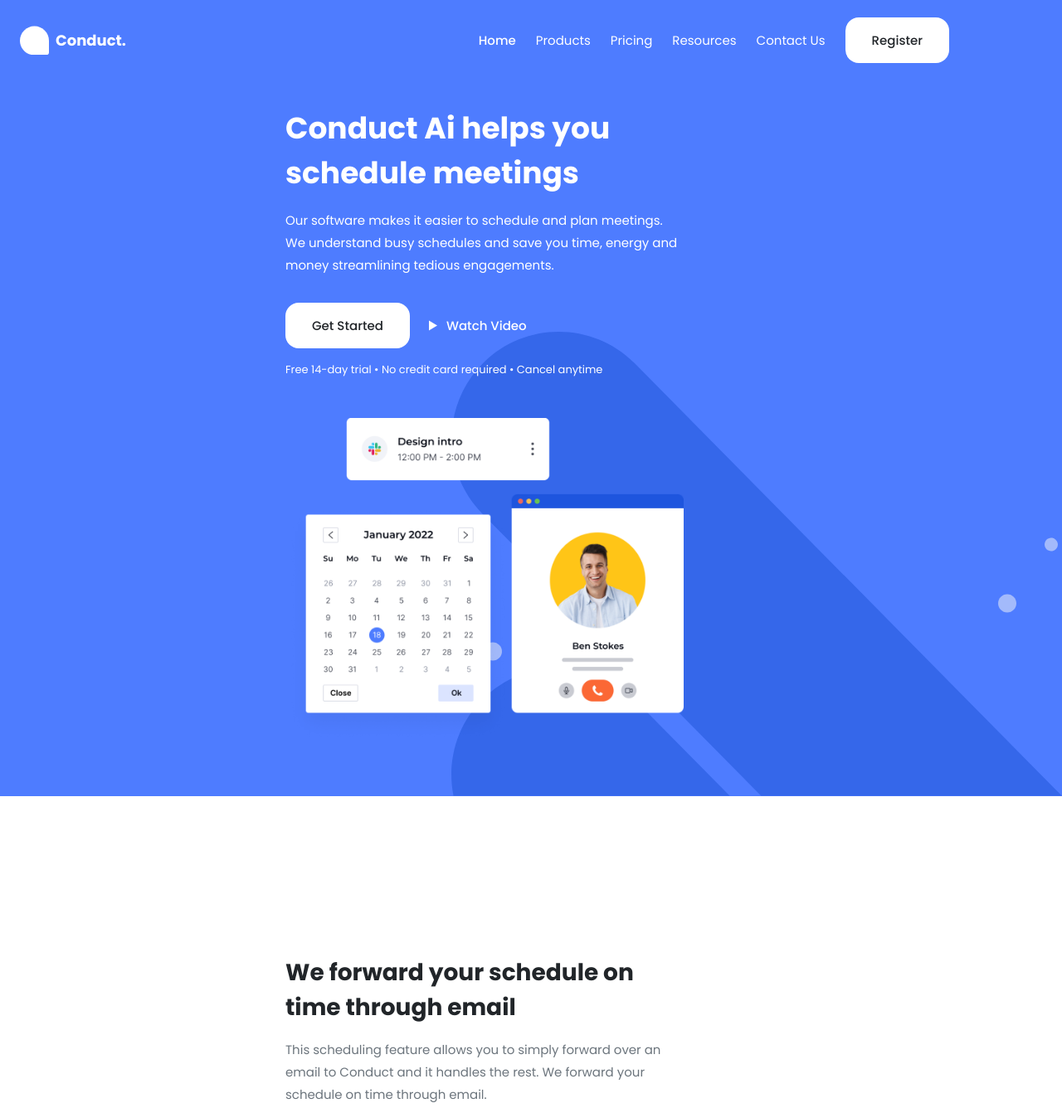
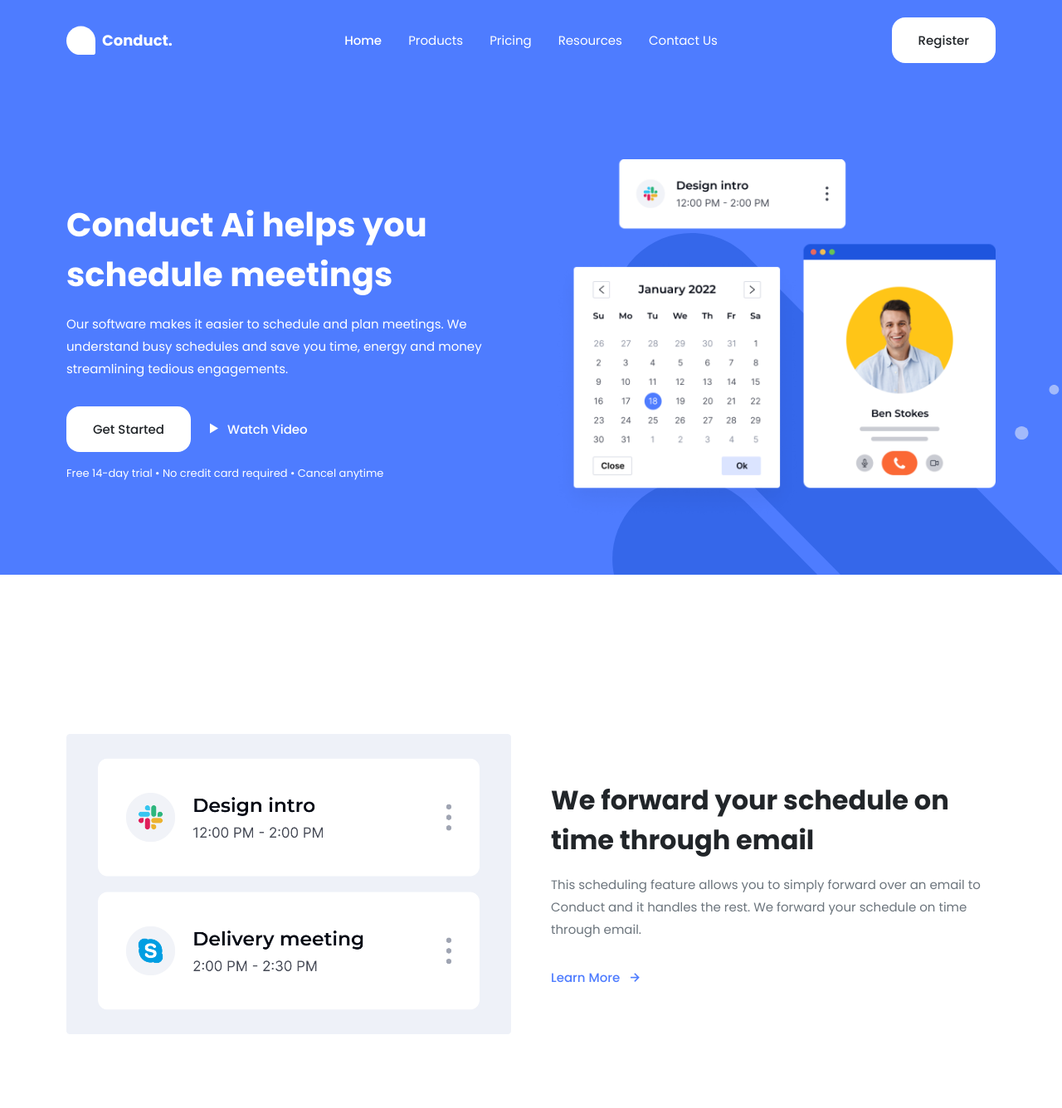
Before and after one commit to fajarfadillahh/conduct-meeting-arrange-website-html-css-js, a plain HTML site: page index.html in a window 1280 px wide. Shown: the top 1336 px of the page at 83% size. Drawn offline with nearby package versions, Linux system fonts and the light colour scheme.

Commit message:
responsive all section | 968px

```diff
--- a/scss/index.scss
+++ b/scss/index.scss
@@ -628,3 +628,86 @@ img {
     }
   }
 }
+
+// width 968px
+@media screen and (min-width: 968px) {
+  .section-title {
+    font-size: 32px;
+  }
+
+  .container {
+    margin: 0 auto;
+  }
+
+  .header {
+    &__container {
+      position: relative;
+    }
+
+    &__list {
+      position: absolute;
+      left: 50%;
+      transform: translateX(-50%);
+      gap: 2rem;
+    }
+  }
+
+  .home {
+    padding-top: 12rem;
+
+    &__container {
+      grid-template-columns: repeat(2, 1fr);
+      align-items: center;
+    }
+
+    &__data,
+    &__img {
+      width: auto;
+    }
+
+    &__title {
+      font-size: 40px;
+    }
+
+    &__bg {
+      width: 550px;
+    }
+  }
+
+  .feature {
+    &__group {
+      gap: 8rem;
+    }
+
+    &__content {
+      grid-template-columns: repeat(2, 1fr);
+      align-items: center;
+    }
+
+    &__content:nth-child(odd) .feature__content-data {
+      order: 2;
+    }
+
+    &__content-data,
+    &__content-img {
+      width: auto;
+    }
+  }
+
+  .callback {
+    &__container {
+      width: auto;
+    }
+
+    &__buttons {
+      flex-direction: row;
+      justify-content: center;
+    }
+  }
+
+  .footer__wrapper {
+    flex-direction: row;
+    justify-content: space-between;
+    align-items: center;
+  }
+}
```
Also changed, not shown: css/index.css.
